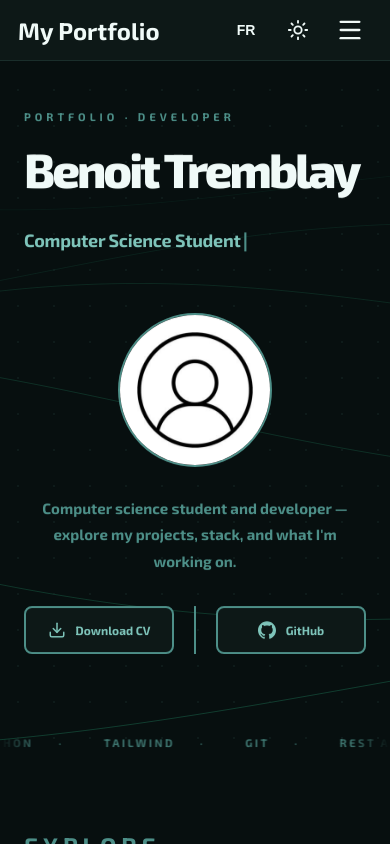
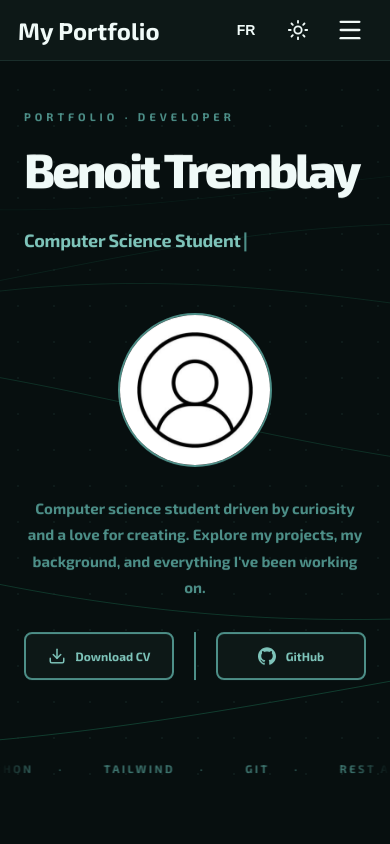
Before and after one commit to BenoitTrem/benoit-tremblay-portfolio, a Next.js app: page / in a window 390 px wide. Built offline with nearby package versions, Linux system fonts and the light colour scheme.

Commit message:
Change the local files and correct bugs with the responsive.

```diff
--- a/app/components/ClientLayout.tsx
+++ b/app/components/ClientLayout.tsx
@@ -62,6 +62,14 @@ export default function ClientLayout({
       dark ? "dark" : "light",
     );
   }, [dark]);
+
+  useEffect(() => {
+    const handleResize = () => {
+      if (window.innerWidth > 768) setOpen(false);
+    };
+    window.addEventListener("resize", handleResize);
+    return () => window.removeEventListener("resize", handleResize);
+  }, []);
 
   const toggleLang = () => {
     const newLocale = locale === "en" ? "fr" : "en";
--- a/app/components/Intro.tsx
+++ b/app/components/Intro.tsx
@@ -134,7 +134,7 @@ export default function Intro({ onDone }: { onDone: () => void }) {
         <div
           className={`${styles.namePhase} ${nameVisible ? styles.nameVisible : ""}`}
         >
-          <p className={styles.welcome}>Bienvenue&nbsp;·&nbsp;Welcome</p>
+          <p className={styles.welcome}>Welcome&nbsp;·&nbsp;Bienvenue</p>
           <div className={styles.divider} />
           <h1 className={styles.name} aria-label="Benoit Tremblay">
             {"Benoit Tremblay".split("").map((char, i) => (
@@ -155,7 +155,7 @@ export default function Intro({ onDone }: { onDone: () => void }) {
       </div>
 
       <div className={styles.bottomBar}>
-        <p className={styles.loading}>Chargement · Loading</p>
+        <p className={styles.loading}>Loading · Chargement</p>
         <div className={styles.barTrack}>
           <div className={styles.barFill} style={{ width: `${progress}%` }} />
         </div>
--- a/app/globals.css
+++ b/app/globals.css
@@ -435,6 +435,8 @@ body {
 .mobile-drawer.open {
   max-height: calc(100vh - 60px);
   opacity: 1;
+  overflow-y: auto;
+  -webkit-overflow-scrolling: touch;
 }
 .mobile-backdrop {
   position: fixed;
@@ -780,3 +782,8 @@ body {
   scrollbar-width: thin;
   scrollbar-color: var(--card-border-bottom) var(--bg);
 }
+@media (max-height: 500px) and (orientation: landscape) {
+  .mobile-link {
+    padding: 8px 20px;
+  }
+}
--- a/app/home.module.css
+++ b/app/home.module.css
@@ -169,6 +169,12 @@
   width: 100%;
   margin: 0 auto;
 }
+@media (max-width: 1000px) and (orientation: landscape) {
+  .explore {
+    width: 80%;
+    padding: 96px 32px 128px;
+  }
+}
 
 .exploreHeader {
   width: 100%;
@@ -221,7 +227,7 @@
   display: flex;
   flex-direction: column;
   align-items: stretch;
-  gap: 35px;
+  gap: 25px;
   width: 100%;
 }
 
@@ -316,6 +322,7 @@
   overflow: hidden;
   display: inline-flex;
   align-items: center;
+  white-space: nowrap;
   justify-content: center;
   padding: 13px 28px;
   width: 120px;
@@ -755,3 +762,14 @@
     margin-top: 12px;
   }
 }
+
+@media (min-width: 769px) and (max-width: 800px) {
+  .splitCard {
+    width: 100%;
+    gap: 12px;
+    padding: 28px 22px;
+  }
+  .cardDiv {
+    gap: 16px;
+  }
+}
--- a/app/locales/en.json
+++ b/app/locales/en.json
@@ -11,16 +11,17 @@
     "name": "Benoit Tremblay",
     "eyebrow": "Portfolio · Developer",
     "heading": "Building things that matter.",
-    "sub": "Computer science student and developer — explore my projects, stack, and what I'm working on.",
+    "sub": "Computer science student driven by curiosity and a love for creating. Explore my projects, my background, and everything I've been working on.",
+    "download": "Download CV",
     "ctaProjects": "View Projects",
     "ctaContact": "Get in Touch",
     "highlightsTitle": "Explore",
-    "techTag": "Computer Science",
-    "techTitle": "Projects & Dev",
-    "techDesc": "Full-stack projects, algorithms, and software craftsmanship.",
+    "techTag": "My Work",
+    "techTitle": "Projects & Work",
+    "techDesc": "Full-stack apps, software, games, and everything in between.",
     "aboutTag": "Background",
-    "aboutTitle": "Skills & Stack",
-    "aboutDesc": "The tools and technologies I work with every day.",
+    "aboutTitle": "About Me",
+    "aboutDesc": "A little about who I am, my background, and the tools I work with.",
     "contactTag": "Reach Out",
     "contactTitle": "Let's Connect",
     "contactDesc": "Open to opportunities, collabs, and questions."
--- a/app/locales/fr.json
+++ b/app/locales/fr.json
@@ -11,17 +11,18 @@
     "name": "Benoit Tremblay",
     "eyebrow": "Portfolio · Développeur",
     "heading": "Bâtir des choses qui comptent.",
-    "sub": "Étudiant en informatique et développeur — explorez mes projets, ma stack et ce sur quoi je travaille.",
+    "sub": "Étudiant en informatique animé par la curiosité et l'envie de créer. Explorez mes projets, mon parcours et tout ce sur quoi je travaille.",
+    "download": "Télécharger CV",
     "ctaProjects": "Voir les projets",
     "ctaContact": "Me contacter",
     "highlightsTitle": "Explorer",
-    "techTag": "Informatique",
-    "techTitle": "Projets & Dev",
-    "techDesc": "Projets full-stack, algorithmes et artisanat logiciel.",
+    "techTag": "Mes Projets",
+    "techTitle": "Projets & Réalisations",
+    "techDesc": "Applications full-stack, logiciels, jeux et tout ce qui se trouve entre les deux.",
     "aboutTag": "Parcours",
-    "aboutTitle": "Compétences & Stack",
-    "aboutDesc": "Les outils et technologies avec lesquels je travaille au quotidien.",
-    "contactTag": "Écrire",
+    "aboutTitle": "À propos de moi",
+    "aboutDesc": "Un peu sur qui je suis, mon parcours et les outils avec lesquels je travaille.",
+    "contactTag": "Contactez-moi",
     "contactTitle": "Connectons-nous",
     "contactDesc": "Ouvert aux opportunités, collaborations et questions."
   },
--- a/app/page.tsx
+++ b/app/page.tsx
@@ -146,7 +146,7 @@ export default function Home() {
           <p className={styles.heroSub}>{t.home.sub}</p>
           <div className={styles.ctaDiv}>
             <a href="/cv.pdf" download className={styles.ctaPrimary}>
-              <Download size={15} /> Download CV
+              <Download size={15} /> {t.home.download}
             </a>
 
             <div className={styles.divider_3} />
```
